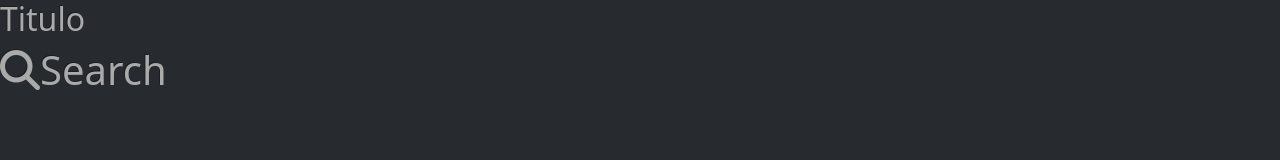
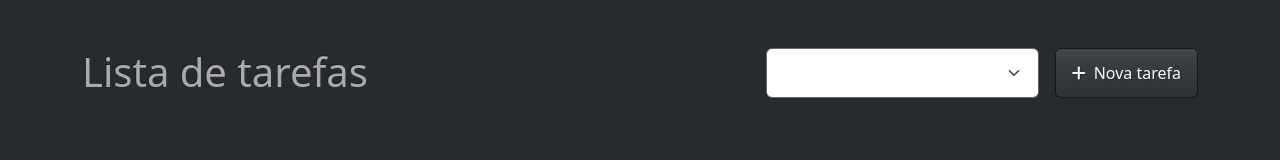
Before and after one commit to CarlosSoft04/Simulado-SENAI, a plain HTML site: page frontend/index.html in a window 1280 px wide. Drawn offline with Linux system fonts and the light colour scheme.

Commit message:
Organizando layout da pg principal

```diff
--- a/frontend/index.html
+++ b/frontend/index.html
@@ -1,16 +1,33 @@
 <!DOCTYPE html>
-<html lang="en">
+<html lang="pt">
 <head>
     <meta charset="UTF-8">
     <meta name="viewport" content="width=device-width, initial-scale=1.0">
     <title>Lista de tarefas</title>
     <link rel="stylesheet" href="assets/css/bootstrap.min.css">
     <link rel="stylesheet" href="assets/fontawesome/all.min.css">
+    <link rel="shortcut icon" href="assets/images/favicon.png" type="image/png">
 </head>
 <body>
 
-    <h2>Titulo</h2>
-    <h1><i class="fa-solid fa-magnifying-glass"></i>Search</h1>
+    <div class="container my-5">
+        <div class="row">
+            <div class="col">
+                <h1>Lista de tarefas</h1>
+            </div>
+
+            <div class="col text-end">
+                <div class="d-flex justify-content-end">
+                    <select id="select-filter" class="form-select w-50 me-3">
+                       <option value=""></option>
+                       <option value="">Filtro 1</option>
+                    </select>
+                <a href="new_task.html" class="btn btn-primary"> <i class="fa-solid fa-plus me-2"></i>Nova tarefa</a>
+                </div>
+
+            </div>
+        </div>
+    </div>
 
 
 
```
Also changed, not shown: MATERIAL/_base.html (added, +19 -0 lines), frontend/assets/images/favicon.png (added).
